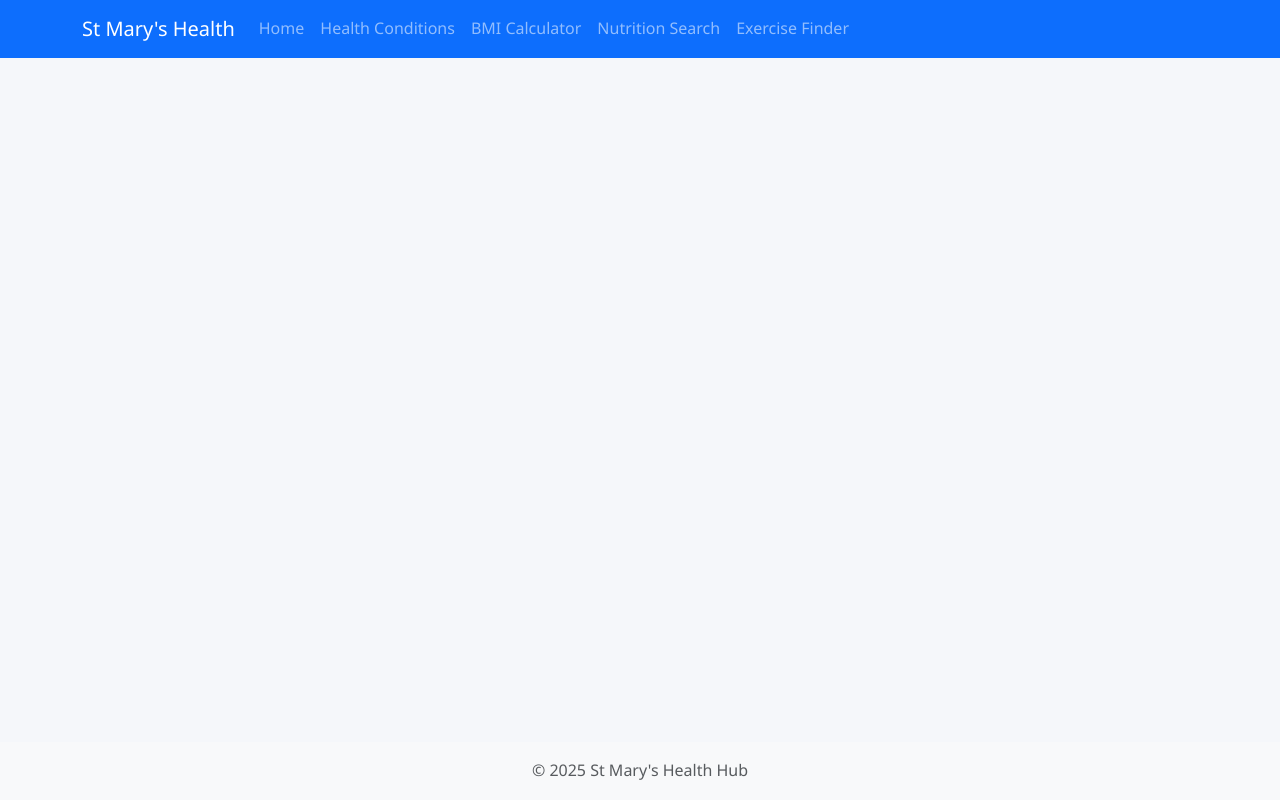
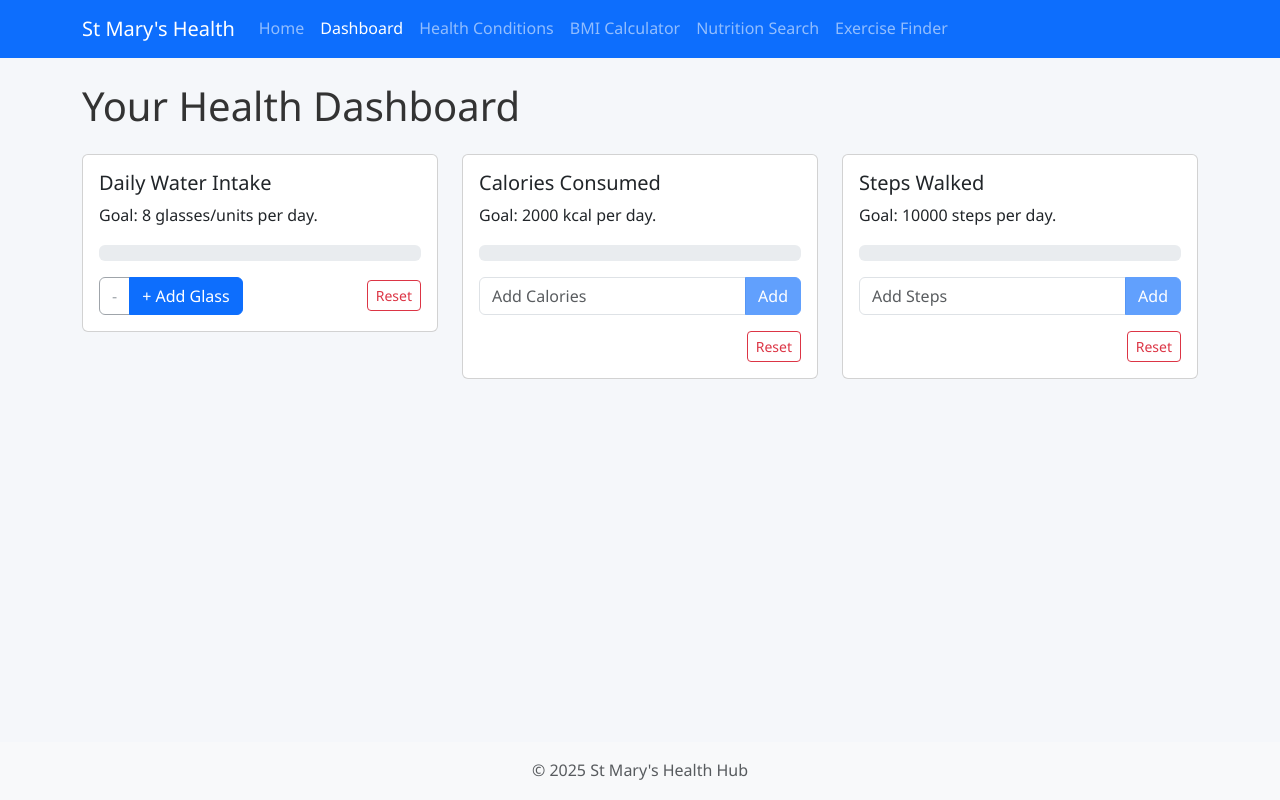
Before and after one commit to Anas-JH/Health-Tracker, a React (Vite) app: page /dashboard in a window 1280 px wide. Built offline with nearby package versions, Linux system fonts and the light colour scheme.

Commit message:
Implemented a calorie tracker, steps tracker and water tracker as part of the health hub dashboard.

```diff
--- a/src/App.jsx
+++ b/src/App.jsx
@@ -5,6 +5,7 @@ import HealthConditions from './pages/HealthConditions';
 import BMICalculator from './pages/BMICalculator';
 import NutritionPage from './pages/NutritionPage';
 import ExercisesPage from './pages/ExercisesPage';
+import DashboardPage from './pages/DashboardPage';
 import { Container, Navbar, Nav } from 'react-bootstrap';
 import { LinkContainer } from 'react-router-bootstrap';
 import './App.css';
@@ -22,6 +23,9 @@ function App() {
             <Nav className="me-auto">
               <LinkContainer to="/">
                 <Nav.Link>Home</Nav.Link>
+              </LinkContainer>
+              <LinkContainer to="/dashboard">
+                <Nav.Link>Dashboard</Nav.Link>
               </LinkContainer>
               <LinkContainer to="/conditions">
                 <Nav.Link>Health Conditions</Nav.Link>
@@ -47,6 +51,7 @@ function App() {
           <Route path="/bmi-calculator" element={<BMICalculator />} />
           <Route path="/nutrition" element={<NutritionPage />} />
           <Route path="/exercises" element={<ExercisesPage />} />
+          <Route path="/dashboard" element={<DashboardPage />} />
         </Routes>
       </Container>
 
--- /dev/null
+++ b/src/components/CalorieTracker.jsx
@@ -0,0 +1,81 @@
+import React, { useState, useEffect } from 'react';
+import { Card, Button, Form, InputGroup, ProgressBar } from 'react-bootstrap';
+
+const CALORIE_STORAGE_KEY = 'healthHubCalorieIntake';
+const DAILY_CALORIE_GOAL = 2000; // Example goal
+
+function CalorieTracker() {
+  const [calories, setCalories] = useState(() => {
+    const saved = localStorage.getItem(CALORIE_STORAGE_KEY);
+    const initialValue = JSON.parse(saved);
+    return typeof initialValue === 'number' && initialValue >= 0 ? initialValue : 0;
+  });
+  const [caloriesToAdd, setCaloriesToAdd] = useState('');
+
+  useEffect(() => {
+    localStorage.setItem(CALORIE_STORAGE_KEY, JSON.stringify(calories));
+  }, [calories]);
+
+  const handleInputChange = (event) => {
+    setCaloriesToAdd(event.target.value);
+  };
+
+  const addCalories = (event) => {
+    event.preventDefault(); // Prevent form submission reload
+    const amount = parseInt(caloriesToAdd, 10);
+    if (!isNaN(amount) && amount > 0) {
+      setCalories(prevCalories => prevCalories + amount);
+      setCaloriesToAdd(''); // Clear input field after adding
+    } else {
+      console.warn("Please enter a valid positive number for calories.");
+    }
+  };
+
+  const resetCalories = () => {
+    setCalories(0);
+    setCaloriesToAdd('');
+  };
+
+  // Calculate progress
+  const progress = Math.min(100, (calories / DAILY_CALORIE_GOAL) * 100);
+
+  return (
+    <Card>
+      <Card.Body>
+        <Card.Title>Calories Consumed</Card.Title>
+        <Card.Text>
+          Goal: {DAILY_CALORIE_GOAL} kcal per day.
+        </Card.Text>
+
+        <ProgressBar
+            now={progress}
+            label={`${calories} / ${DAILY_CALORIE_GOAL} kcal`}
+            variant={progress >= 100 ? 'warning' : 'success'}
+            className="mb-3"
+        />
+
+        <Form onSubmit={addCalories}>
+          <InputGroup className="mb-3">
+            <Form.Control
+              type="number"
+              placeholder="Add Calories"
+              value={caloriesToAdd}
+              onChange={handleInputChange}
+              min="1" // Basic HTML validation
+            />
+            <Button variant="primary" type="submit" disabled={!caloriesToAdd}>
+              Add
+            </Button>
+          </InputGroup>
+        </Form>
+
+        <div className="text-end">
+            <Button variant="outline-danger" size="sm" onClick={resetCalories}>Reset</Button>
+        </div>
+
+      </Card.Body>
+    </Card>
+  );
+}
+
+export default CalorieTracker;
--- /dev/null
+++ b/src/components/StepsTracker.jsx
@@ -0,0 +1,81 @@
+import React, { useState, useEffect } from 'react';
+import { Card, Button, Form, InputGroup, ProgressBar } from 'react-bootstrap';
+
+const STEPS_STORAGE_KEY = 'healthHubStepsWalked';
+const DAILY_STEPS_GOAL = 10000; // Example goal
+
+function StepsTracker() {
+  const [steps, setSteps] = useState(() => {
+    const saved = localStorage.getItem(STEPS_STORAGE_KEY);
+    const initialValue = JSON.parse(saved);
+    return typeof initialValue === 'number' && initialValue >= 0 ? initialValue : 0;
+  });
+  const [stepsToAdd, setStepsToAdd] = useState('');
+
+  useEffect(() => {
+    localStorage.setItem(STEPS_STORAGE_KEY, JSON.stringify(steps));
+  }, [steps]);
+
+  const handleInputChange = (event) => {
+    setStepsToAdd(event.target.value);
+  };
+
+  const addSteps = (event) => {
+    event.preventDefault();
+    const amount = parseInt(stepsToAdd, 10);
+    if (!isNaN(amount) && amount > 0) {
+      setSteps(prevSteps => prevSteps + amount);
+      setStepsToAdd('');
+    } else {
+      console.warn("Please enter a valid positive number for steps.");
+    }
+  };
+
+  const resetSteps = () => {
+    setSteps(0);
+    setStepsToAdd('');
+  };
+
+  // Calculate progress
+  const progress = Math.min(100, (steps / DAILY_STEPS_GOAL) * 100);
+
+  return (
+    <Card>
+      <Card.Body>
+        <Card.Title>Steps Walked</Card.Title>
+        <Card.Text>
+          Goal: {DAILY_STEPS_GOAL} steps per day.
+        </Card.Text>
+
+        <ProgressBar
+            now={progress}
+            label={`${steps} / ${DAILY_STEPS_GOAL} steps`}
+            variant={progress >= 100 ? 'success' : 'info'}
+            className="mb-3"
+        />
+
+        <Form onSubmit={addSteps}>
+          <InputGroup className="mb-3">
+            <Form.Control
+              type="number"
+              placeholder="Add Steps"
+              value={stepsToAdd}
+              onChange={handleInputChange}
+              min="1"
+            />
+            <Button variant="primary" type="submit" disabled={!stepsToAdd}>
+              Add
+            </Button>
+          </InputGroup>
+        </Form>
+
+         <div className="text-end">
+            <Button variant="outline-danger" size="sm" onClick={resetSteps}>Reset</Button>
+         </div>
+
+      </Card.Body>
+    </Card>
+  );
+}
+
+export default StepsTracker;
--- /dev/null
+++ b/src/components/WaterTracker.jsx
@@ -0,0 +1,64 @@
+import React, { useState, useEffect } from 'react';
+import { Card, Button, ButtonGroup, ProgressBar } from 'react-bootstrap';
+
+
+const LOCAL_STORAGE_KEY = 'healthHubWaterIntake';
+const DAILY_GOAL = 8;
+
+function WaterTracker() {
+  const [waterCount, setWaterCount] = useState(() => {
+    const savedCount = localStorage.getItem(LOCAL_STORAGE_KEY);
+    const initialValue = JSON.parse(savedCount);
+    return typeof initialValue === 'number' && initialValue >= 0 ? initialValue : 0;
+  });
+
+  useEffect(() => {
+    localStorage.setItem(LOCAL_STORAGE_KEY, JSON.stringify(waterCount));
+  }, [waterCount]);
+
+  const addWater = () => {
+    setWaterCount(prevCount => prevCount + 1);
+  };
+
+  const removeWater = () => {
+    // Prevent going below zero
+    setWaterCount(prevCount => Math.max(0, prevCount - 1));
+  };
+
+  const resetWater = () => {
+    setWaterCount(0);
+  };
+
+  // Calculate progress for the progress bar
+  const progress = Math.min(100, (waterCount / DAILY_GOAL) * 100);
+
+
+  return (
+    <Card>
+      <Card.Body>
+        <Card.Title>Daily Water Intake</Card.Title>
+        <Card.Text>
+          Goal: {DAILY_GOAL} glasses/units per day.
+        </Card.Text>
+
+        <ProgressBar
+            now={progress}
+            label={`${waterCount} / ${DAILY_GOAL}`}
+            variant={progress >= 100 ? 'success' : 'info'}
+            className="mb-3"
+        />
+
+        <div className="d-flex justify-content-between align-items-center">
+            <ButtonGroup aria-label="Water controls">
+                <Button variant="outline-secondary" onClick={removeWater} disabled={waterCount <= 0}>-</Button>
+                <Button variant="primary" onClick={addWater}>+ Add Glass</Button>
+            </ButtonGroup>
+            <Button variant="outline-danger" size="sm" onClick={resetWater}>Reset</Button>
+        </div>
+
+      </Card.Body>
+    </Card>
+  );
+}
+
+export default WaterTracker;
--- /dev/null
+++ b/src/pages/DashboardPage.jsx
@@ -0,0 +1,31 @@
+import React from 'react';
+import { Card, Row, Col } from 'react-bootstrap';
+import WaterTracker from '../components/WaterTracker';
+import CalorieTracker from '../components/CalorieTracker';
+import StepsTracker from '../components/StepsTracker';
+
+function DashboardPage() {
+  return (
+    <div>
+      <h1 className="mb-4">Your Health Dashboard</h1>
+      <Row>
+        {/* Water Tracker Column */}
+        <Col md={6} lg={4} className="mb-4">
+           <WaterTracker />
+        </Col>
+
+        {/* Calorie Tracker Column */}
+        <Col md={6} lg={4} className="mb-4">
+           <CalorieTracker />
+        </Col>
+
+        {/* Steps Tracker Column */}
+        <Col md={6} lg={4} className="mb-4">
+           <StepsTracker />
+        </Col>
+      </Row>
+    </div>
+  );
+}
+
+export default DashboardPage;
```
